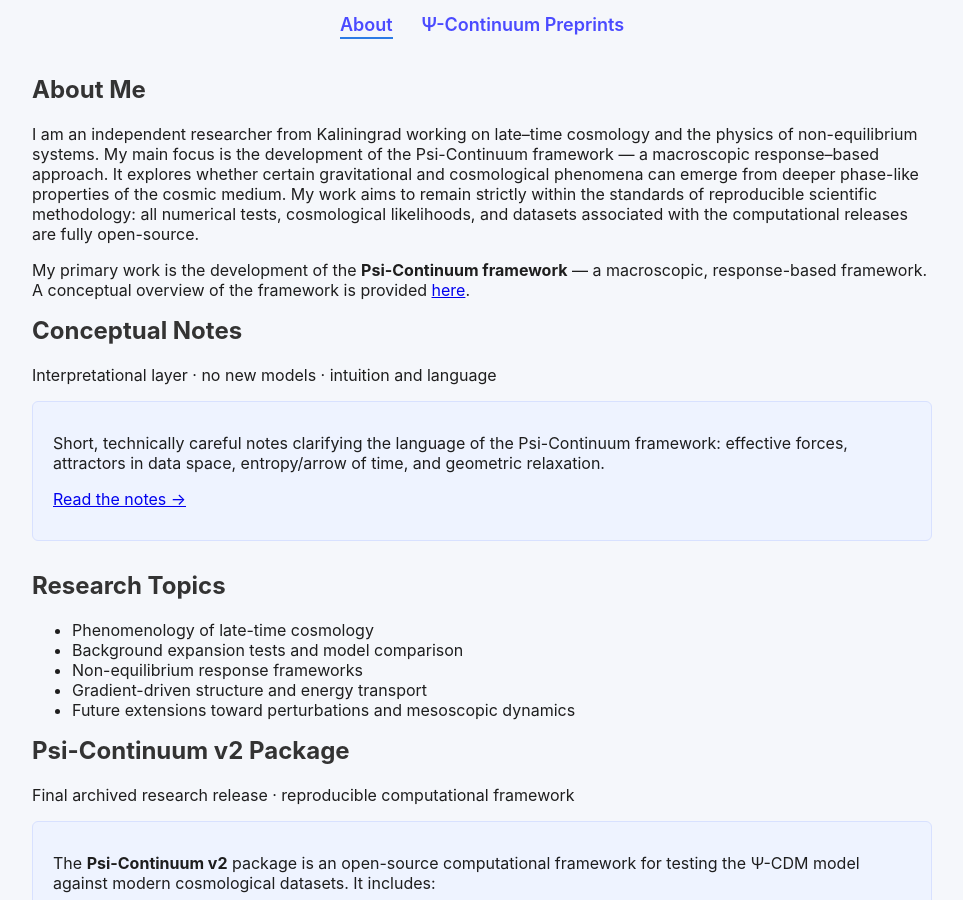
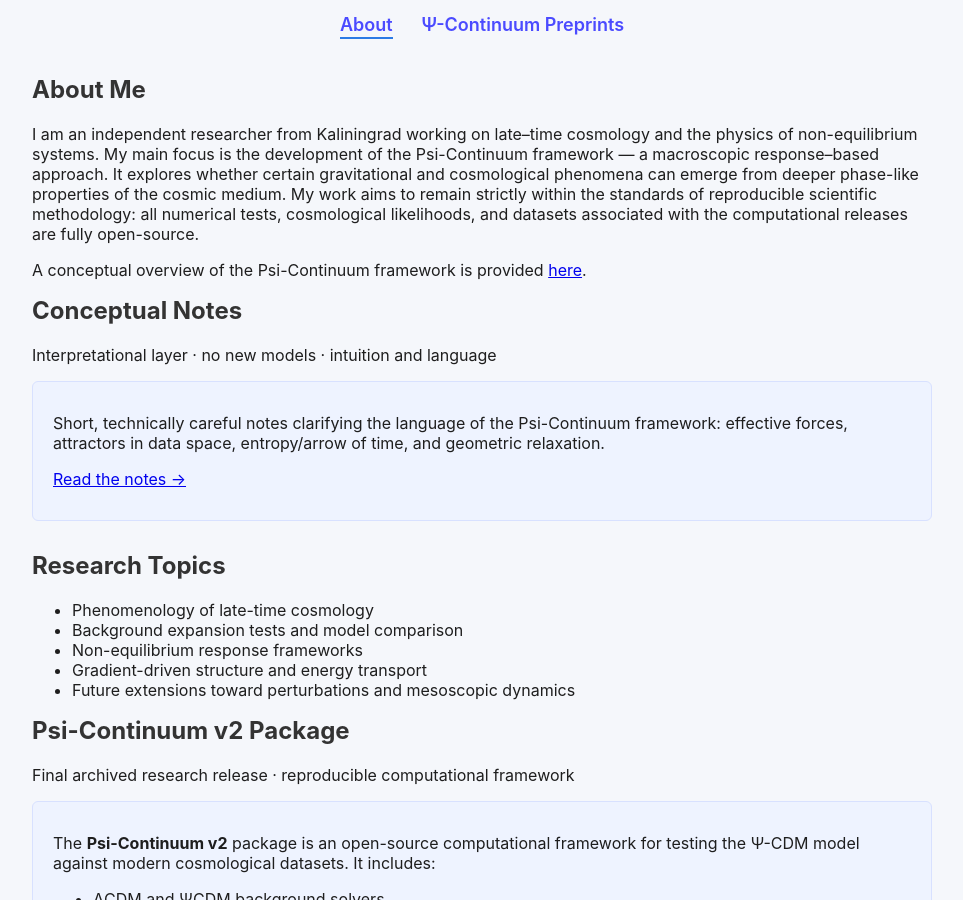
Before and after one commit to dmitrylife/Dmitrylife.github.io, a Jekyll site: the page index.html, which Jekyll copies as it is, in a window 1280 px wide and 900 px high, scrolled down 349 px. Shown: the whole window, without its empty margins (158-1121 px from the left). Built offline with Jekyll 4.4.1, drawn with Linux system fonts in a browser that asks for light colours.

Commit message:
Update index.html

```diff
--- a/index.html
+++ b/index.html
@@ -34,8 +34,7 @@
     </p>
 
     <p>
-        My primary work is the development of the <strong>Psi-Continuum framework</strong> — a macroscopic, response-based framework.
-        A conceptual overview of the framework is provided
+        A conceptual overview of the Psi-Continuum framework is provided
         <a href="https://psi-continuum.org/theory.html">here</a>.
     </p>
 
```
